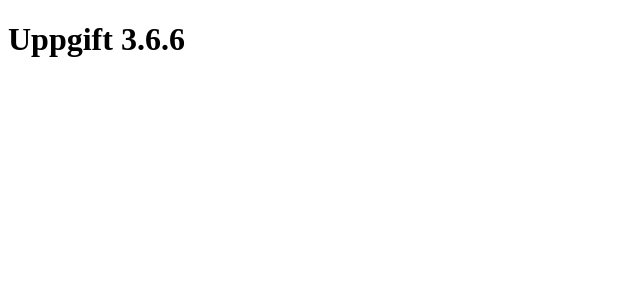
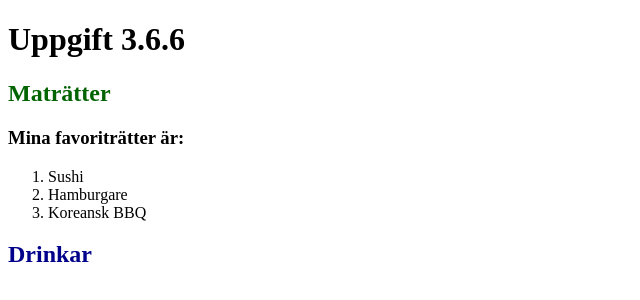
Before and after one commit to HenkeOlsson/Chunks_uppgifter, a plain HTML site: page index.html in a window 1280 px wide. Shown: the whole page, without its empty margins (0-640 px from the left). Drawn offline with Linux system fonts and the light colour scheme.

Commit message:
Added an ordered list

```diff
--- a/index.html
+++ b/index.html
@@ -6,5 +6,15 @@
     </head>
     <body>
         <h1>Uppgift 3.6.6</h1>
+        <h2 style="color:darkgreen">Maträtter</h2>
+
+        <h3>Mina favoriträtter är:</h3>
+        <ol>
+            <li>Sushi</li>
+            <li>Hamburgare</li>
+            <li>Koreansk BBQ</li>
+        </ol>
+
+        <h2 style="color:darkblue">Drinkar</h2>
     </body>
 </html>
```
